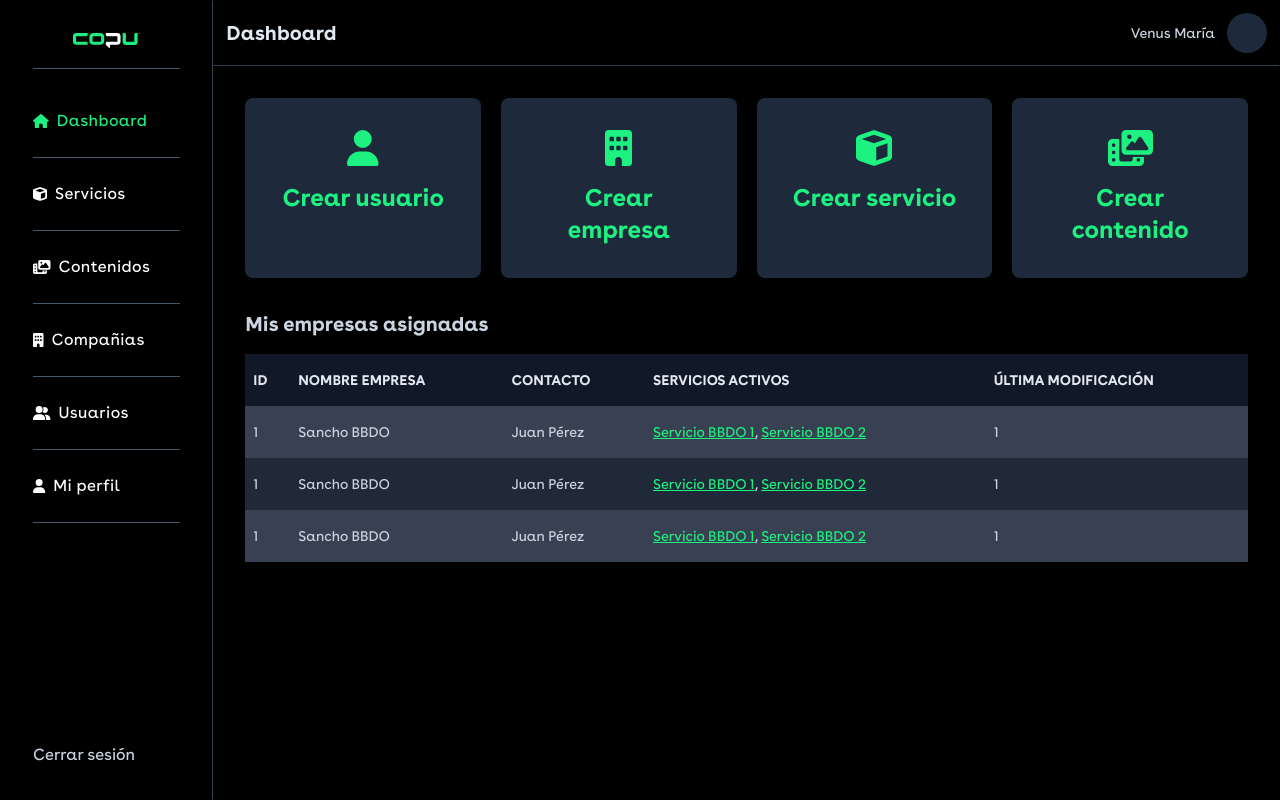
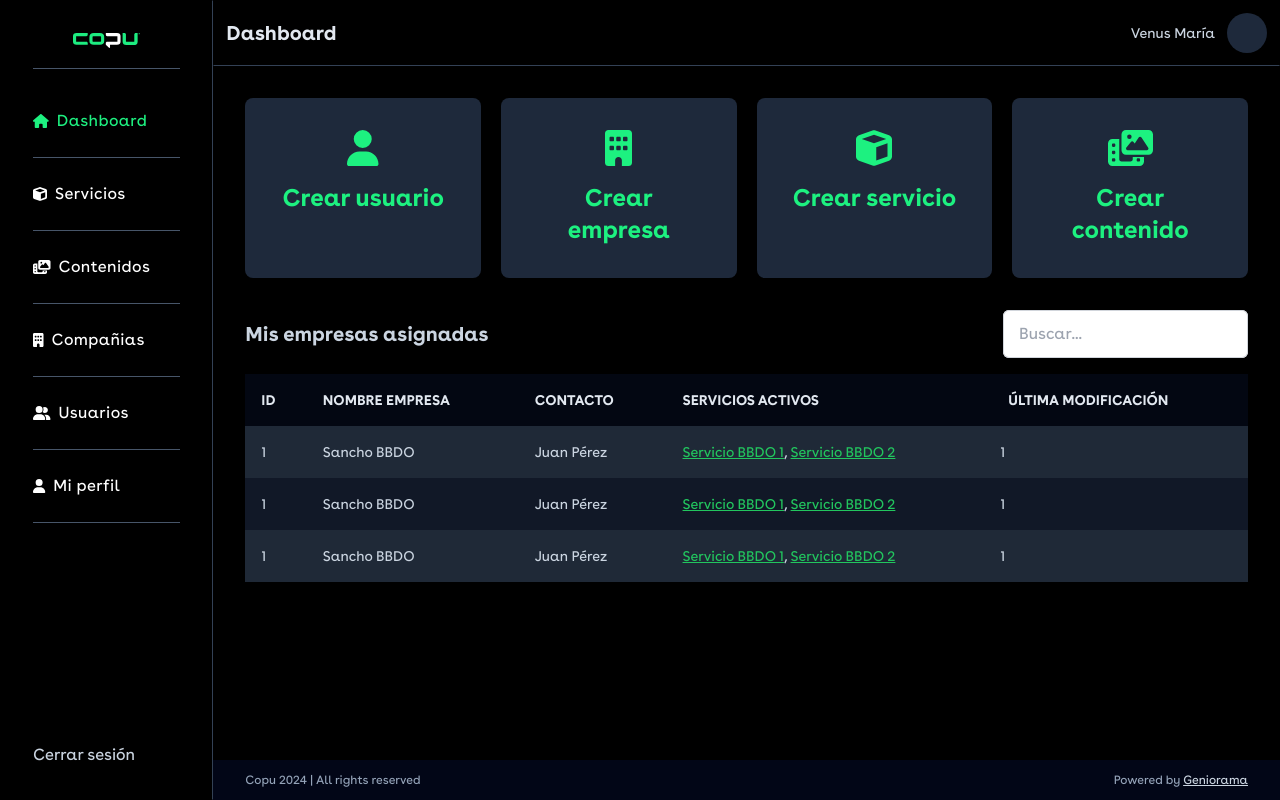
Before and after one commit to Geniorama/app-copu-estatus, a Next.js app: page /dashboard in a window 1280 px wide. Built offline with nearby package versions, Linux system fonts and the light colour scheme.

Commit message:
feat: footer

```diff
--- /dev/null
+++ b/src/app/Layout/Footer/Footer.tsx
@@ -0,0 +1,10 @@
+import React from 'react'
+
+export default function Footer() {
+  return (
+    <footer className='px-8 py-3 bg-slate-950 text-center text-xs flex justify-between text-slate-400'>
+        <p>Copu {'2024'} | All rights reserved</p>
+        <p>Powered by <a href="https://geniorama.co/" target='_blank' className='text-slate-300 underline'>Geniorama</a></p>
+    </footer>
+  )
+}
--- a/src/app/Layout/LayoutDashboard/index.tsx
+++ b/src/app/Layout/LayoutDashboard/index.tsx
@@ -1,6 +1,7 @@
 import Sidebar from "../Sidebar/Sidebar";
 import NavBar from "../NavBar/NavBar";
 import Content from "../Content/Content";
+import Footer from "../Footer/Footer";
 import { ReactNode } from "react";
 
 interface LayoutDashboardProps {
@@ -13,11 +14,14 @@ export default function LayoutDashboard({ children }: LayoutDashboardProps) {
       <div className="w-1/6 border border-r-slate-700 border-black">
         <Sidebar />
       </div>
-      <div className="w-5/6 text-slate-300 bg-black">
-        <NavBar />
-        <Content>
-          {children}
-        </Content>
+      <div className="w-5/6 text-slate-300 bg-black h-full flex flex-col justify-between">
+        <div>
+          <NavBar />
+          <Content>{children}</Content>
+        </div>
+        <div>
+          <Footer />
+        </div>
       </div>
     </div>
   );
--- a/src/app/views/Dashboard/Home.tsx
+++ b/src/app/views/Dashboard/Home.tsx
@@ -4,6 +4,7 @@ import { useSelector } from "react-redux"
 import { useEffect } from "react"
 import { RootState } from "@/app/store"
 import CardAction from "@/app/components/CardAction/CardAction"
+import Input from "@/app/utilities/ui/Input"
 
 export default function DashboardHome() {
   const {currentUser} = useSelector((state:RootState) => state.user)
@@ -36,48 +37,56 @@ export default function DashboardHome() {
       </div>
 
       <div className="mt-8">
-        <h3 className="text-xl font-bold">Mis empresas asignadas</h3>
+        <div className="flex justify-between items-center">
+          <h3 className="text-xl font-bold">Mis empresas asignadas</h3>
+          <div>
+            <Input
+              placeholder="Buscar..."
+              type="search"
+            />
+          </div>
+        </div>
 
-        <table className="w-full mt-4 text-slate-300 bg-gray-800">
-          <thead className="text-slate-200 bg-gray-900">
+        <table className="w-full mt-4 text-slate-300">
+          <thead className="text-slate-200 bg-gray-950">
             <tr className="">
-              <th className="p-2 py-4 uppercase text-sm text-left">Id</th>
-              <th className="p-2 py-4 uppercase text-sm text-left">Nombre empresa</th>
-              <th className="p-2 py-4 uppercase text-sm text-left">Contacto</th>
-              <th className="p-2 py-4 uppercase text-sm text-left">Servicios activos</th>
-              <th className="p-2 py-4 uppercase text-sm text-left">Última modificación</th>
+              <th className="p-4 uppercase text-sm text-left">Id</th>
+              <th className="p-4 uppercase text-sm text-left">Nombre empresa</th>
+              <th className="p-4 uppercase text-sm text-left">Contacto</th>
+              <th className="p-4 uppercase text-sm text-left">Servicios activos</th>
+              <th className="p-4 uppercase text-sm text-left">Última modificación</th>
             </tr>
           </thead>
           <tbody>
-              <tr className="bg-gray-700">
-                <td className="p-2 py-4 text-sm text-left">1</td>
-                <td className="p-2 py-4 text-sm text-left">Sancho BBDO</td>
-                <td className="p-2 py-4 text-sm text-left">Juan Pérez</td>
-                <td className="p-2 py-4 text-sm text-left">
-                  <a className="underline text-cp-primary" href="">Servicio BBDO 1</a>, {" "}
-                  <a className="underline text-cp-primary" href="">Servicio BBDO 2</a>
+              <tr className="bg-gray-800">
+                <td className="p-4 text-sm text-left">1</td>
+                <td className="p-4 text-sm text-left">Sancho BBDO</td>
+                <td className="p-4 text-sm text-left">Juan Pérez</td>
+                <td className="p-4 text-sm text-left">
+                  <a className="underline text-green-500 hover:text-cp-primary" href="">Servicio BBDO 1</a>, {" "}
+                  <a className="underline text-green-500 hover:text-cp-primary" href="">Servicio BBDO 2</a>
                 </td>
                 <td className="p-2 py-4 text-sm text-left">1</td>
               </tr>
 
-              <tr className="">
-                <td className="p-2 py-4 text-sm text-left">1</td>
-                <td className="p-2 py-4 text-sm text-left">Sancho BBDO</td>
-                <td className="p-2 py-4 text-sm text-left">Juan Pérez</td>
-                <td className="p-2 py-4 text-sm text-left">
-                  <a className="underline text-cp-primary" href="">Servicio BBDO 1</a>, {" "}
-                  <a className="underline text-cp-primary" href="">Servicio BBDO 2</a>
+              <tr className="bg-gray-900">
+                <td className="p-4 text-sm text-left">1</td>
+                <td className="p-4 text-sm text-left">Sancho BBDO</td>
+                <td className="p-4 text-sm text-left">Juan Pérez</td>
+                <td className="p-4 text-sm text-left">
+                  <a className="underline text-green-500 hover:text-cp-primary" href="">Servicio BBDO 1</a>, {" "}
+                  <a className="underline text-green-500 hover:text-cp-primary" href="">Servicio BBDO 2</a>
                 </td>
                 <td className="p-2 py-4 text-sm text-left">1</td>
               </tr>
 
-              <tr className="bg-gray-700">
-                <td className="p-2 py-4 text-sm text-left">1</td>
-                <td className="p-2 py-4 text-sm text-left">Sancho BBDO</td>
-                <td className="p-2 py-4 text-sm text-left">Juan Pérez</td>
-                <td className="p-2 py-4 text-sm text-left">
-                  <a className="underline text-cp-primary" href="">Servicio BBDO 1</a>, {" "}
-                  <a className="underline text-cp-primary" href="">Servicio BBDO 2</a>
+              <tr className="bg-gray-800">
+                <td className="p-4 text-sm text-left">1</td>
+                <td className="p-4 text-sm text-left">Sancho BBDO</td>
+                <td className="p-4 text-sm text-left">Juan Pérez</td>
+                <td className="p-4 text-sm text-left">
+                  <a className="underline text-green-500 hover:text-cp-primary" href="">Servicio BBDO 1</a>, {" "}
+                  <a className="underline text-green-500 hover:text-cp-primary" href="">Servicio BBDO 2</a>
                 </td>
                 <td className="p-2 py-4 text-sm text-left">1</td>
               </tr>
```
